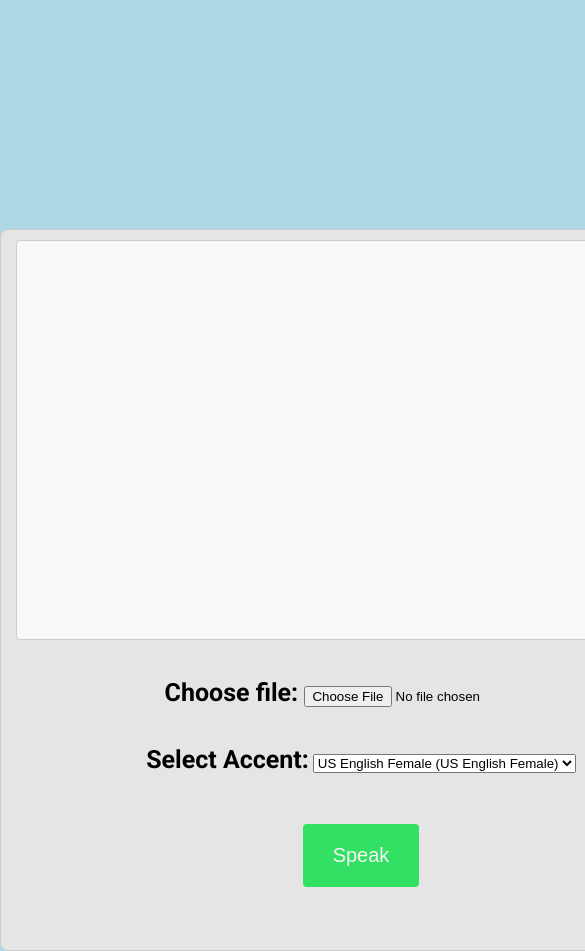
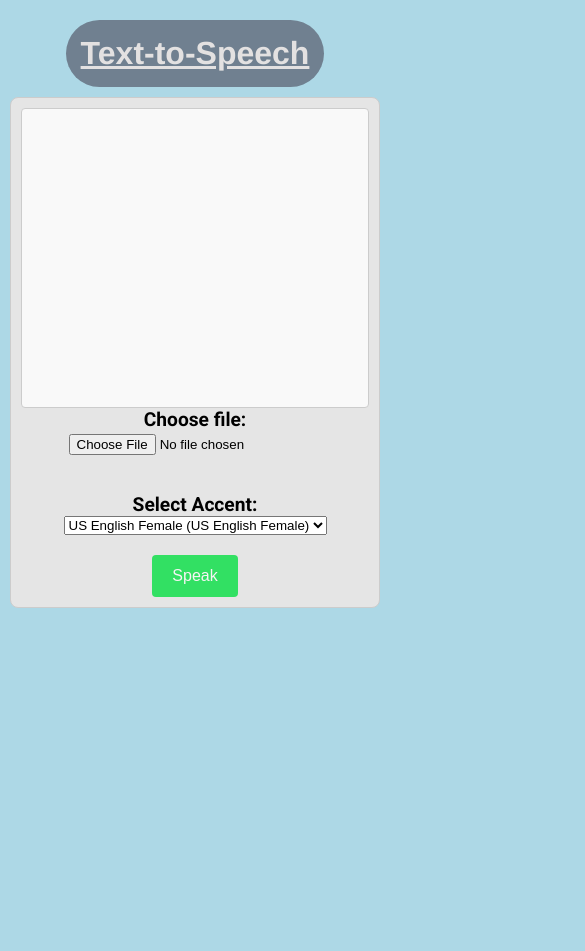
Before and after one commit to byRaj/TTS, a plain HTML site: page index.html in a window 390 px wide. Shown: the top 951 px of the page, 585 px wide, since content can reach past the window. After the commit the page ends 844 px from the top, so only its background shows below. Drawn offline with Linux system fonts and the light colour scheme.

Commit message:
Update style.css

```diff
--- a/style.css
+++ b/style.css
@@ -1,104 +1,131 @@
+* {
+  margin: 0;
+  padding: 0;
+  box-sizing: border-box;
+}
 
-* {
-  margin: 0px;
-  padding: 0px;
-}
 body {
   background-color: #ADD8E6;
+  font-family: 'Arial', sans-serif;
+  text-align: center;
 }
-
 
 header {
   background-color: #708090;
-  padding: 20px;
-  margin-left: 710px;
-  margin-right: 710px;
+  padding: 10px 30px; /* Adds padding for better spacing */
   color: #e3e1e1;
-  font-family: 'helvertica', sans-serif; /* Or any other font family */
-  justify-content: center;
-  margin-top: 5px;
-  margin-bottom: 10px;
+  font-family: 'Helvetica', sans-serif;
+  font-size: 3rem;
+  font-weight: bolder;
   text-align: center;
-  font-size: 50px;
-  font-weight: bolder;
+  display: inline-block; /* Makes the header width fit the text */
+  border-radius: 50px; /* Creates an oval shape */
+  margin-top: 20px; /* Adds spacing above the header */
 }
-/* Style for the main container */
+
 #frame {
-  height: 700px;
-  margin-top: 20px;
-  width: 700px;
-  text-align: center;
-  justify-content: center;
   background-color: #E5E5E5;
-  margin: auto;
-  padding: 10px ;
-  padding-bottom: 10px;
+  margin: 20px auto;
+  padding: 10px;
   border: 1px solid #ccc;
   border-radius: 8px;
-
-
+  max-width: 700px;
+  width: 90%; /* Adjust width based on screen size */
+  text-align: center;
 }
 
-/* Style for the custom "textarea" */
 #text-container {
-
   border: 1px solid #ccc;
   padding: 10px;
-  width: 690px;
+  width: 100%;
   height: 400px;
   overflow-y: auto;
+  background-color: #f9f9f9;
+  border-radius: 4px;
   font-family: Arial, sans-serif;
   font-size: 14px;
   white-space: pre-wrap; /* Preserve spaces and line breaks */
-  background-color: #f9f9f9;
-  border-radius: 4px;
-  margin-left: 5px;
-  margin-right: 5px;
-  box-sizing: border-box;
-
-
 }
 
-/* Highlighting style */
 .highlight {
   background-color: rgb(126, 221, 238);
 }
 
-#file {
+#file, #lang label {
+  font-weight: bold;
+  font-size: 1.5rem;
+  font-family: "Roboto", sans-serif;
   margin-bottom: 30px;
-  margin-top: 38px;
-  font-weight: bold;
-  font-size: 25px;
-  font-family: "roboto",sans-serif;
 }
 
-/* Style for the language selection and button */
 #lang {
-  margin-bottom: 30px;
   margin-top: 38px;
-
-}
-
-#lang label {
-  font-weight: bold;
-  font-size: 25px;
-  font-family: "roboto",sans-serif;
 }
 
 #btn {
   margin-top: 20px;
-  padding: 20px 30px;
-  font-size: 20px;
+  padding: 15px 30px;
+  font-size: 1.2rem;
   border: none;
   border-radius: 4px;
   background-color: #32e063;
-  color: rgb(246, 244, 244);
+  color: #f6f4f4;
   cursor: pointer;
-  text-align: center;
-  justify-content: center;
-  align-content: center;
 }
 
 #btn:hover {
   background-color: #0056b3;
 }
+
+/* Media Queries for responsiveness */
+
+/* Small devices (mobile) */
+@media (max-width: 768px) {
+  header {
+    font-size: 2rem;
+    padding: 15px;
+  }
+
+  #frame {
+    width: 95%; /* Make it almost full width on mobile */
+    margin: 10px auto;
+  }
+
+  #text-container {
+    height: 300px; /* Adjust height for smaller screens */
+  }
+
+  #file, #lang label {
+    font-size: 1.2rem; /* Make text smaller */
+  }
+
+  #btn {
+    font-size: 1rem;
+    padding: 12px 20px;
+  }
+}
+
+/* Medium devices (tablets) */
+@media (min-width: 769px) and (max-width: 1024px) {
+  header {
+    font-size: 2.5rem;
+    padding: 20px;
+  }
+
+  #frame {
+    width: 85%;
+  }
+
+  #text-container {
+    height: 350px;
+  }
+
+  #file, #lang label {
+    font-size: 1.3rem;
+  }
+
+  #btn {
+    font-size: 1.1rem;
+    padding: 15px 25px;
+  }
+}
```
